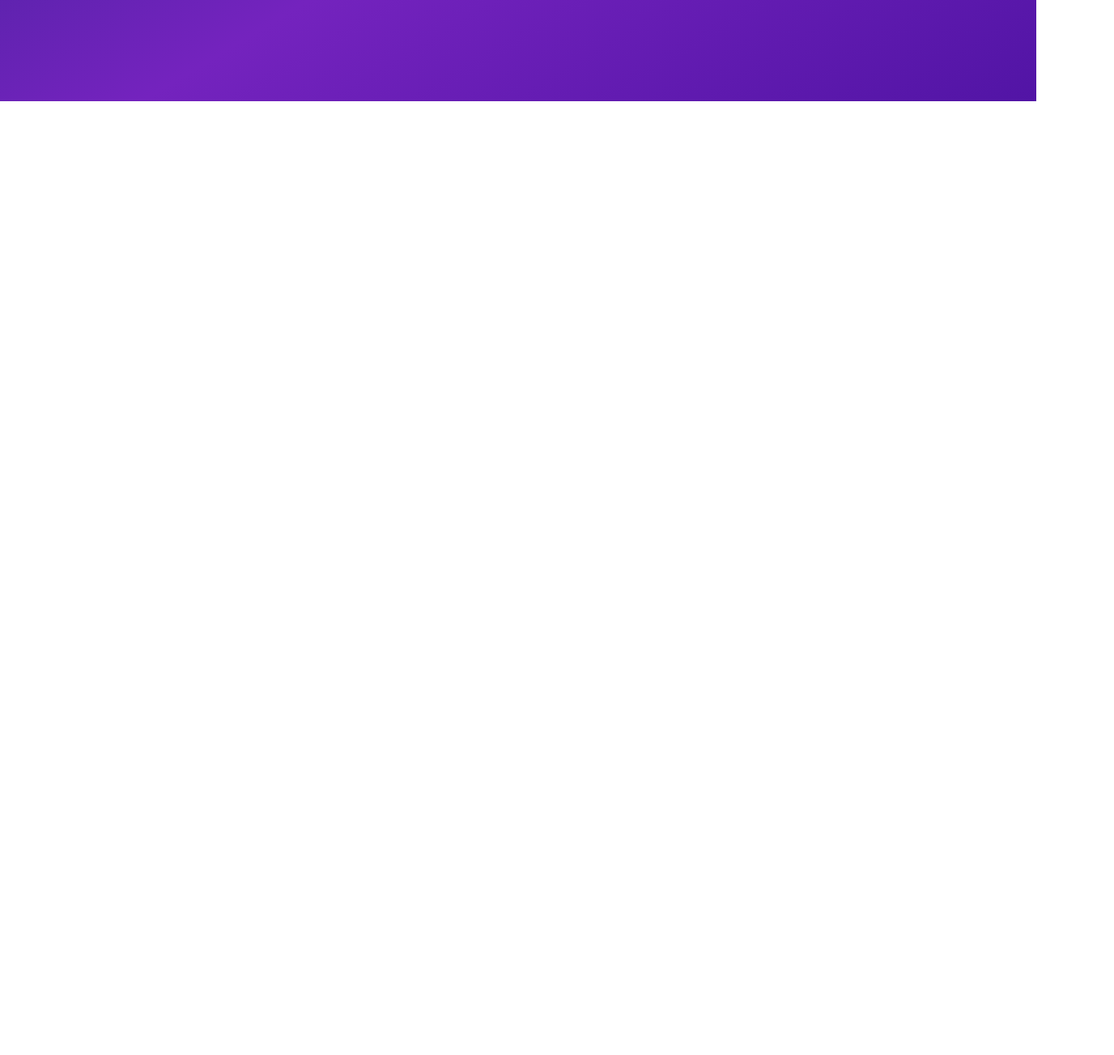
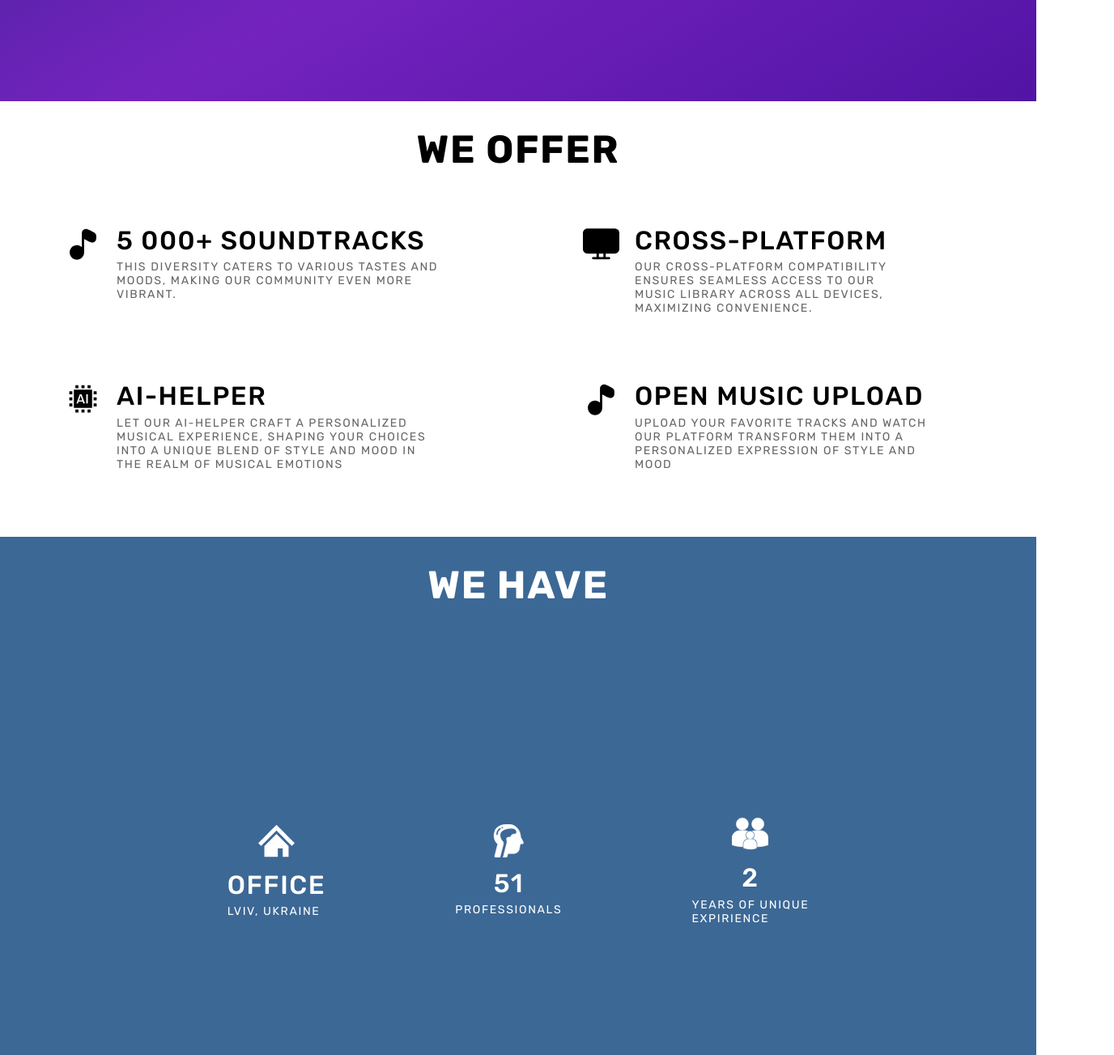
Before and after one commit to BuildDear/BeatBlast_Front, a plain HTML site: page index.html in a window 1280 px wide. Shown: the part 820-2123 px from the top of the page at 81% size, 1376 px wide, since content can reach past the window. Before the commit the page ends 945 px from the top, so only its background shows below. Drawn offline with Linux system fonts and the light colour scheme.

Commit message:
we offer

```diff
--- a/index.html
+++ b/index.html
@@ -4,6 +4,8 @@
     <meta charset="UTF-8">
     <title>BeatBlast</title>
     <link rel="stylesheet" href="./src/header/css/header.css">
+    <link rel="stylesheet" href="./src/we_have/css/wehave.css">
+    <link rel="stylesheet" href="./src/we_offer/css/we-offer.css">
 </head>
 <body>
     <header class="header">
@@ -17,5 +19,88 @@
         </h1>
     </header>
 
+    <div class="we-have">
+        <h2 class="we-have__title">WE OFFER</h2>
+        <div class="we-have__container">
+            <div class="we-have__card">
+                <img src="./src/svg/music.svg" alt="music">
+                <span class="we-have__card__title">
+                    5 000+ soundtracks
+                    <p class="we-have__card__caption">
+                        This diversity caters to various tastes and<br/>
+                        moods, making our community even more<br/>
+                        vibrant.</p>
+                </span>
+            </div>
+
+            <div class="we-have__card">
+                <img src="./src/svg/pc.svg" alt="pc">
+                <span class="we-have__card__title">
+                    cross-platform
+                    <p class="we-have__card__caption">
+                        Our cross-platform compatibility<br/>
+                        ensures seamless access to our<br/>
+                        music library across all devices,<br/>
+                        maximizing convenience.
+                    </p>
+                </span>
+            </div>
+
+            <div class="we-have__card">
+                <img src="./src/svg/ai.svg" alt="ai">
+                <span class="we-have__card__title">
+                    AI-helper
+                    <p class="we-have__card__caption">
+                        Let our AI-helper craft a personalized<br/>
+                        musical experience, shaping your choices<br/>
+                        into a unique blend of style and mood in<br/>
+                        the realm of musical emotions
+                </span>
+            </div>
+
+            <div class="we-have__card">
+                <img src="./src/svg/music.svg" alt="music">
+                <span class="we-have__card__title">
+                    Open Music upload
+                    <p class="we-have__card__caption">
+                        Upload your favorite tracks and watch<br/>
+                        our platform transform them into a<br/>
+                        personalized expression of style and<br/> mood
+                </span>
+            </div>
+
+        </div>
+    </div>
+
+    <div class="we-offer">
+        <h2 class="we-offer__title">We have</h2>
+
+        <div class="we-offer__container-box">
+            <div class="we-offer__card">
+                <img src="./src/svg/house.svg" alt="house" id="we-offer__img">
+                <span class="we-offer__card__title">
+                    office
+                    <p class="we-offer__card__caption">Lviv, ukraine</p>
+                </span>
+            </div>
+
+            <div class="we-offer__card">
+                <img src="./src/svg/brain.svg" alt="brain" id="we-offer__img">
+                <span class="we-offer__card__title">
+                    51
+                    <p class="we-offer__card__caption">Professionals</p>
+                </span>
+            </div>
+
+            <div class="we-offer__card">
+                <img src="./src/svg/grandfather.svg" alt="grandfather" id="we-offer__img">
+                <span class="we-offer__card__title">
+                    2
+                    <p class="we-offer__card__caption">Years of unique<br/> expirience</p>
+                </span>
+            </div>
+        </div>
+
+    </div>
 </body>
 </html>
--- a/src/header/scss/header.scss
+++ b/src/header/scss/header.scss
@@ -44,7 +44,7 @@ $white: #fff;
         line-height: 1.75rem;
         letter-spacing: 0.1rem;
 
-        padding-top: 8rem;
+        padding-top: 14rem;
         text-align: center;
         text-transform: uppercase;
     }
--- /dev/null
+++ b/src/we_have/scss/wehave.scss
@@ -0,0 +1,55 @@
+.we-have {
+    display: flex;
+    flex-direction: column;
+    text-align: center;
+    margin-bottom: 4rem;
+
+    .we-have__title {
+        padding-top: 2rem;
+
+        font-size: 3rem;
+        font-weight: 700;
+        line-height: 3.56rem;
+        letter-spacing: 0.1rem;
+        text-align: center;
+        text-transform: uppercase;
+    }
+
+    .we-have__container {
+        display: flex;
+        justify-content: center;
+        align-self: center;
+        gap: 10rem;
+        row-gap: 4rem;
+        width: 70rem;
+        flex-wrap: wrap;
+        padding-top: 4rem;
+
+        .we-have__card {
+            display: grid;
+            grid-template-columns: 48px 37rem;
+            width: 30rem;
+            gap: 1rem;
+            text-align: start;
+
+            .we-have__card__title {
+                font-size: 2rem;
+                font-weight: 500;
+                line-height: 2.38rem;
+                letter-spacing: 0.1rem;
+                text-transform: uppercase;
+                margin-bottom: 1rem;
+            }
+
+            .we-have__card__caption{
+                padding-top: .4rem;
+                font-size: 0.88rem;
+                font-weight: 400;
+                line-height: 1.06rem;
+                letter-spacing: 0.1rem;
+                text-transform: uppercase;
+                color: #666;
+            }
+        }
+    }
+}
--- /dev/null
+++ b/src/we_offer/scss/we-offer.scss
@@ -0,0 +1,56 @@
+.we-offer {
+    background: linear-gradient(to bottom, #3C6895 0%, #3C6895 100%, #0A2E52 0%, #0A2E52 100%, #000000 0%, #000000 100%, #042341 0%, #042341 0%, #010408 0%, #010408 100%);
+    width: 100%;
+    height: 80vh; /* або інша висота за вашим вибором */
+
+    .we-offer__title {
+        color: #fff;
+        font-size: 3rem;
+        font-weight: 700;
+        line-height: 3.56rem;
+        letter-spacing: 0.1rem;
+        text-align: center;
+        text-transform: uppercase;
+
+        padding-top: 2rem;
+    }
+
+    .we-offer__container-box {
+        display: flex;
+        justify-content: center;
+        align-items: center;
+        padding-top: 16rem;
+        gap: 10rem;
+
+        .we-offer__card {
+            display: flex;
+            flex-direction: column;
+            align-items: center;
+            text-align: center;
+
+            #we-offer__img {
+                width: 45px;
+                padding-bottom: .8rem;
+            }
+            .we-offer__card__title {
+                color: #fff;
+                font-size: 2rem;
+                font-weight: 500;
+                line-height: 2.38rem;
+                letter-spacing: 0.1rem;
+                text-align: center;
+                text-transform: uppercase;
+
+                .we-offer__card__caption {
+                    padding-top: .4rem;
+                    font-size: 0.88rem;
+                    font-weight: 400;
+                    line-height: 1.06rem;
+                    letter-spacing: 0.1rem;
+                    text-align: left;
+                    text-transform: uppercase;
+                }
+            }
+        }
+    }
+}
```
Also changed, not shown: src/we_have/index.html (deleted, +0 -10 lines), src/header/css/header.css, src/svg/ai.svg (added), src/svg/brain.svg (added), src/svg/cloud.svg (added), src/svg/grandfather.svg (added), src/svg/house.svg (added), src/svg/music.svg (added), src/svg/pc.svg (added), src/we_have/css/wehave.css (added), src/we_offer/css/we-offer.css (added), src/we_offer/index.html (added), 3 other files.
